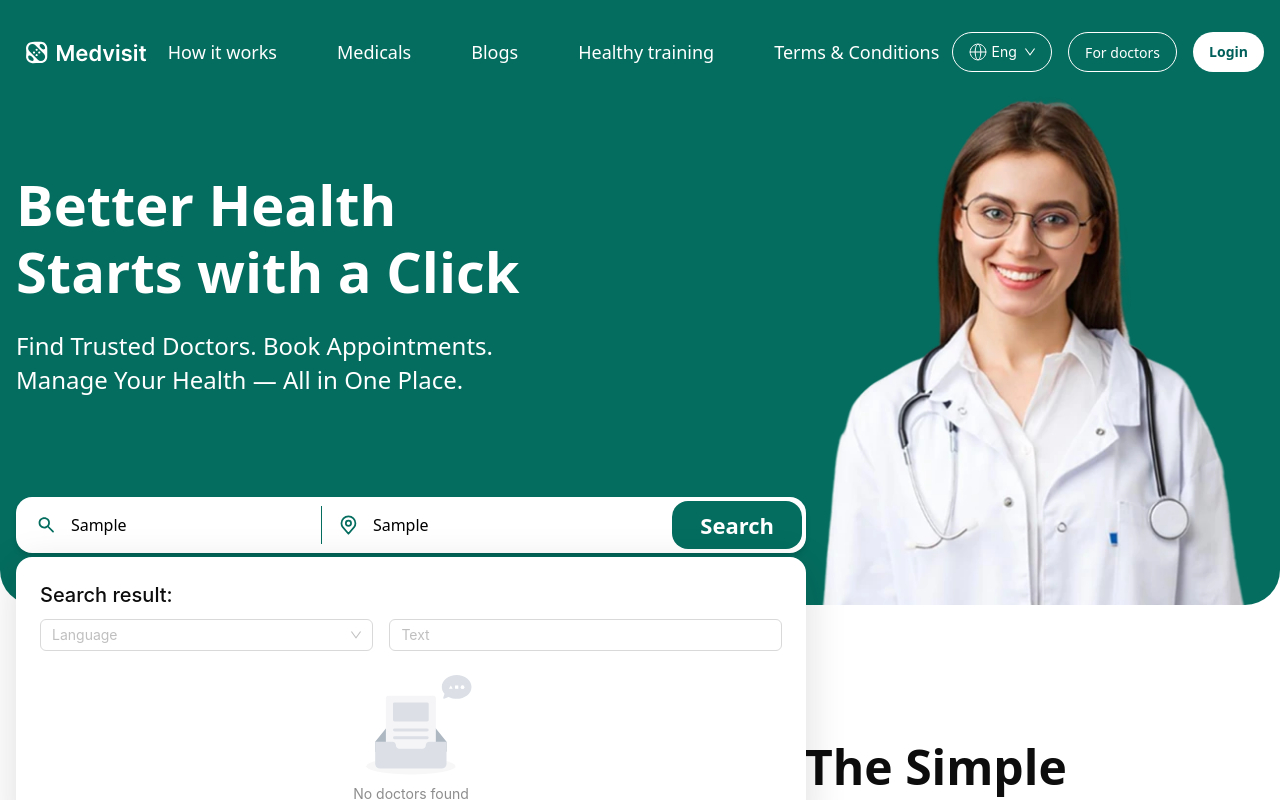
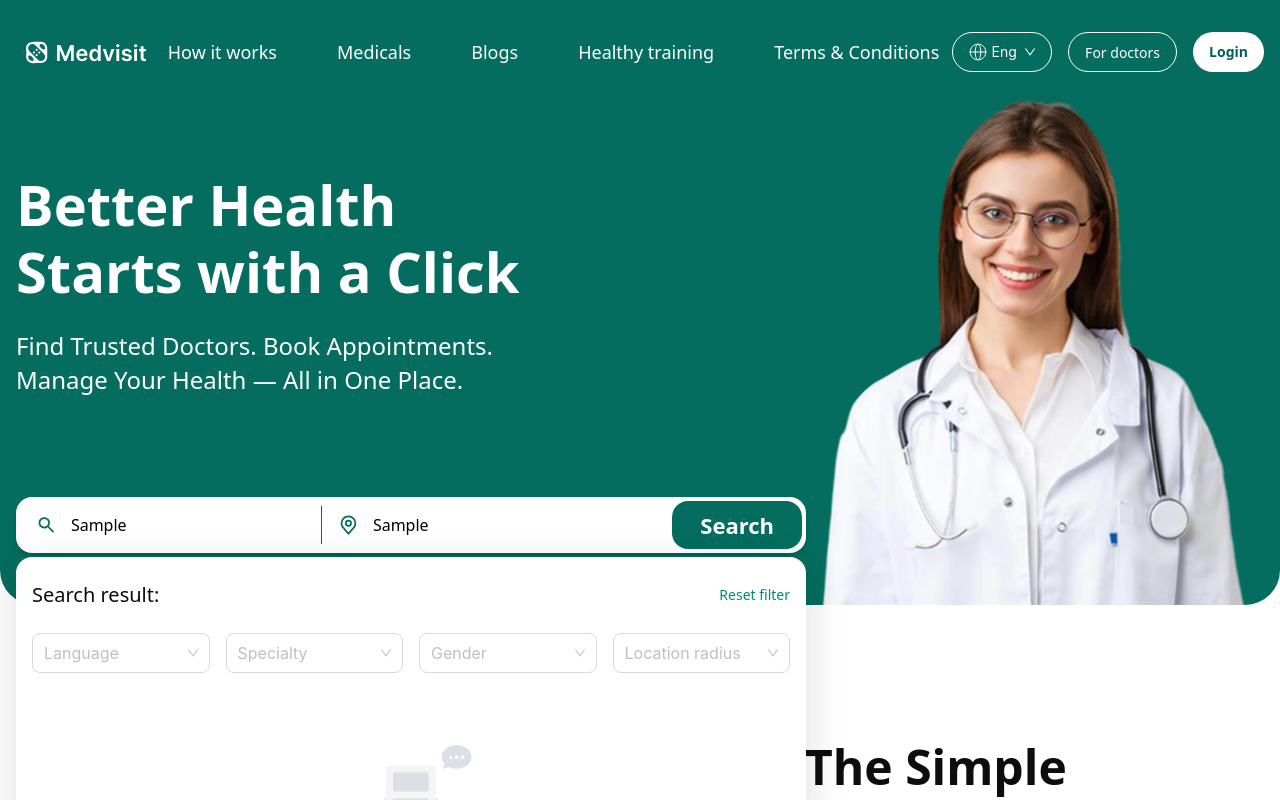
Before and after one commit to medbook-mir/medbook-frontend, a Next.js app: page /en in a window 1280 px wide. Both pictures are taken after typing "Sample", "Sample" into the empty fields and a click on the button "Search". Shown: the top 800 px of the page. Built offline with nearby package versions, Linux system fonts and the light colour scheme.

Commit message:
Implemented UI changes to search filter

```diff
--- a/src/components/home/hero/search-result.tsx
+++ b/src/components/home/hero/search-result.tsx
@@ -1,17 +1,22 @@
 'use client'
 
 import React, { useEffect, useState } from 'react'
-import { Input, Select, Row, Col, Typography, Spin, Empty } from 'antd'
+import { Select, Spin, Empty } from 'antd'
 import { mockDoctors } from '@/utils/helper'
 import { useRouter } from 'next/navigation'
 import { DoctorCard } from '@/components/shared/doctor-card'
+import { useTranslations } from 'next-intl'
 
 const { Option } = Select
-const { Title, Text } = Typography
 
 const DoctorSearchResult = ({ searchDoctor }: { searchDoctor: string }) => {
+  const t = useTranslations('homePage.searchResults')
   const [loading, setLoading] = useState(false)
   const [results, setResults] = useState<typeof mockDoctors>([])
+  const [language, setLanguage] = useState<string | undefined>(undefined)
+  const [specialty, setSpecialty] = useState<string | undefined>(undefined)
+  const [gender, setGender] = useState<string | undefined>(undefined)
+  const [locationRadius, setLocationRadius] = useState<string | undefined>(undefined)
   const router = useRouter()
 
   useEffect(() => {
@@ -30,32 +35,128 @@ const DoctorSearchResult = ({ searchDoctor }: { searchDoctor: string }) => {
     return () => clearTimeout(timeout)
   }, [searchDoctor])
 
+  const handleResetFilter = () => {
+    setLanguage(undefined)
+    setSpecialty(undefined)
+    setGender(undefined)
+    setLocationRadius(undefined)
+  }
+
+  const specialties = [
+    { value: 'gynecologist', label: t('specialties.gynecologist') },
+    { value: 'pediatrician', label: t('specialties.pediatrician') },
+    { value: 'dentist', label: t('specialties.dentist') },
+    { value: 'surgeon', label: t('specialties.surgeon') },
+    { value: 'dermatologist', label: t('specialties.dermatologist') },
+  ]
+
+  const languages = [
+    { value: 'english', label: t('languages.english') },
+    { value: 'russian', label: t('languages.russian') },
+    { value: 'uzbek', label: t('languages.uzbek') },
+  ]
+
+  const genders = [
+    { value: 'male', label: t('genders.male') },
+    { value: 'female', label: t('genders.female') },
+    { value: 'any', label: t('genders.any') },
+  ]
+
   return (
-    <div style={{ padding: 24, maxWidth: 900, margin: '0 auto' }}>
-      <Title level={4} style={{ fontWeight: 500, color: '#0D0D0D', fontSize: 20 }}>
-        Search result:
-      </Title>
+    <div className="mx-auto w-full max-w-[900px] space-y-6 px-4 py-6">
+      {/* Header with title and reset filter */}
+      <div className="flex items-center justify-between">
+        <h2 className="text-xl font-medium text-[#0D0D0D]">{t('title')}</h2>
+        <button
+          onClick={handleResetFilter}
+          className="text-sm font-medium text-[#008A7C] hover:underline"
+        >
+          {t('resetFilter')}
+        </button>
+      </div>
 
-      <Row style={{ marginBottom: 24, width: '100%', gap: 16 }}>
-        <Col flex={1.5}>
-          <Select placeholder="Language" style={{ width: '100%' }}>
-            <Option value="en">English</Option>
-            <Option value="uz">Uzbek</Option>
-            <Option value="ru">Russian</Option>
+      {/* Filters Row */}
+      <div className="grid grid-cols-1 gap-4 sm:grid-cols-2 lg:grid-cols-4">
+        {/* Language Filter */}
+        <Select
+          placeholder={t('filters.language')}
+          value={language}
+          onChange={setLanguage}
+          allowClear
+          className="w-full"
+          size="large"
+        >
+          {languages.map((lang) => (
+            <Option key={lang.value} value={lang.value}>
+              {lang.label}
+            </Option>
+          ))}
         </Select>
-        </Col>
-        <Col flex={1}>
-          <Input placeholder="Text" style={{ width: '100%' }} />
-        </Col>
-      </Row>
 
+        {/* Specialty Filter */}
+        <Select
+          placeholder={t('filters.specialty')}
+          value={specialty}
+          onChange={setSpecialty}
+          allowClear
+          className="w-full"
+          size="large"
+          showSearch
+          optionFilterProp="children"
+        >
+          {specialties.map((spec) => (
+            <Option key={spec.value} value={spec.value}>
+              {spec.label}
+            </Option>
+          ))}
+        </Select>
+
+        {/* Gender Filter */}
+        <Select
+          placeholder={t('filters.gender')}
+          value={gender}
+          onChange={setGender}
+          allowClear
+          className="w-full"
+          size="large"
+        >
+          {genders.map((gen) => (
+            <Option key={gen.value} value={gen.value}>
+              {gen.label}
+            </Option>
+          ))}
+        </Select>
+
+        {/* Location Radius Filter */}
+        <Select
+          placeholder={t('filters.locationRadius')}
+          value={locationRadius}
+          onChange={setLocationRadius}
+          allowClear
+          className="w-full"
+          size="large"
+        >
+          <Option value="5km">5 km</Option>
+          <Option value="10km">10 km</Option>
+          <Option value="20km">20 km</Option>
+          <Option value="50km">50 km</Option>
+        </Select>
+      </div>
+
+      {/* Results */}
+      <div className="space-y-4">
         {loading ? (
-        <Spin style={{ margin: '0 auto', display: 'block' }} tip="Loading doctors..." />
+          <div className="flex justify-center py-12">
+            <Spin size="large" tip={t('loading')} />
+          </div>
         ) : results.length > 0 ? (
           results.map((doctor) => <DoctorCard key={doctor.id} doctor={doctor} router={router} />)
         ) : searchDoctor ? (
-        <Empty description="No doctors found" />
+          <div className="py-12">
+            <Empty description={t('noResults')} />
+          </div>
         ) : null}
+      </div>
     </div>
   )
 }
--- a/src/messages/en.json
+++ b/src/messages/en.json
@@ -12,6 +12,35 @@
       "description": "Hold incredible events, share knowledge, build and grow your product, create opportunity",
       "search_placeholder": "Search for a doctor, clinic, or service",
       "location": "Location"
+    },
+    "searchResults": {
+      "title": "Search result:",
+      "resetFilter": "Reset filter",
+      "filters": {
+        "language": "Language",
+        "specialty": "Specialty",
+        "gender": "Gender",
+        "locationRadius": "Location radius"
+      },
+      "specialties": {
+        "gynecologist": "Gynecologist",
+        "pediatrician": "Pediatrician",
+        "dentist": "Dentist",
+        "surgeon": "Surgeon",
+        "dermatologist": "Dermatologist"
+      },
+      "languages": {
+        "english": "English",
+        "russian": "Russian",
+        "uzbek": "Uzbek"
+      },
+      "genders": {
+        "male": "Male",
+        "female": "Female",
+        "any": "Any"
+      },
+      "noResults": "No doctors found",
+      "loading": "Loading doctors..."
     },
     "solutions": {
       "title": "From Booking to Care — The Simple Process",
@@ -46,11 +75,11 @@
     },
     "blog": {
       "title": "Blog",
-      "description": "Our blog is more than just news — it’s a space for learning and connection. Find out how Medvisit is making healthcare simpler, smarter, and more human."
+      "description": "Our blog is more than just news — it's a space for learning and connection. Find out how Medvisit is making healthcare simpler, smarter, and more human."
     },
     "faqsSection": {
       "title": "Frequently asked questions",
-      "description": "From using the platform to booking appointments, we’re here to guide you. Check out the answers to the most common questions from our community.",
+      "description": "From using the platform to booking appointments, we're here to guide you. Check out the answers to the most common questions from our community.",
       "items": [
         {
           "title": "How do I book, reschedule, or cancel an appointment?",
@@ -481,11 +510,11 @@
       },
       "section11": {
         "title": "11. TERMINATION",
-        "content": "We may terminate or suspend your account and access to our platform immediately, without prior notice or liability, for any reason whatsoever, including without limitation if you breach the Terms. Upon termination, your right to use the platform will cease immediately. All provisions of the Terms which by their nature should survive termination shall survive termination, including ownership provisions, warranty disclaimers, indemnity, and limitations of liability."
+        "content": "We may terminate or suspend your account and access to our platform immediately, without prior notice or liability, for any reason whatsoever, including without limitation if you breach the Terms. Upon termination, your right to use the platform will cease immediately."
       },
       "section12": {
-        "title": "12. GOVERNING LAW AND DISPUTE RESOLUTION",
-        "content": "These Terms shall be interpreted and governed by the laws of the jurisdiction in which MedVisit operates, without regard to its conflict of law provisions. Any disputes arising from these Terms or your use of the platform shall be resolved through binding arbitration in accordance with the rules of the American Arbitration Association. You waive any right to a jury trial and agree to resolve disputes on an individual basis."
+        "title": "12. GOVERNING LAW",
+        "content": "These Terms shall be interpreted and governed by applicable laws. You waive any right to a jury trial and agree to resolve disputes on an individual basis."
       },
       "acceptanceText": "I confirm that I have read and accept the terms and conditions and privacy policy.",
       "cancelButton": "Cancel",
--- a/src/messages/oz.json
+++ b/src/messages/oz.json
@@ -13,6 +13,35 @@
       "search_placeholder": "Шифокор, клиника ёки хизматни қидиринг",
       "location": "Жойлашув"
     },
+    "searchResults": {
+  "title": "Қидирув натижалари:",
+  "resetFilter": "Фильтрни тиклаш",
+  "filters": {
+    "language": "Тил",
+    "specialty": "Мутаҳассислик",
+    "gender": "Жинс",
+    "locationRadius": "Қидирув радиуси"
+  },
+  "specialties": {
+    "gynecologist": "Гинеколог",
+    "pediatrician": "Педиатр",
+    "dentist": "Стоматолог",
+    "surgeon": "Жарроҳ",
+    "dermatologist": "Дерматолог"
+  },
+  "languages": {
+    "english": "Инглиз тили",
+    "russian": "Рус тили",
+    "uzbek": "Ўзбек тили"
+  },
+  "genders": {
+    "male": "Эркак",
+    "female": "Аёл",
+    "any": "Ҳар қандай"
+  },
+  "noResults": "Шифокорлар топилмади",
+  "loading": "Шифокорлар юкланмоқда..."
+},
     "solutions": {
       "title": "Ёзилишдан парваришгача — оддий жараён",
       "complaints": {
--- a/src/messages/ru.json
+++ b/src/messages/ru.json
@@ -12,6 +12,35 @@
       "description": "Проводите невероятные мероприятия, делитесь знаниями, развивайте свой продукт, создавайте новые возможности",
       "search_placeholder": "Найдите врача, клинику или услугу",
       "location": "Местоположение"
+    },
+    "searchResults": {
+      "title": "Результаты поиска:",
+      "resetFilter": "Сбросить фильтр",
+      "filters": {
+        "language": "Язык",
+        "specialty": "Специальность",
+        "gender": "Пол",
+        "locationRadius": "Радиус поиска"
+      },
+      "specialties": {
+        "gynecologist": "Гинеколог",
+        "pediatrician": "Педиатр",
+        "dentist": "Стоматолог",
+        "surgeon": "Хирург",
+        "dermatologist": "Дерматолог"
+      },
+      "languages": {
+        "english": "Английский",
+        "russian": "Русский",
+        "uzbek": "Узбекский"
+      },
+      "genders": {
+        "male": "Мужской",
+        "female": "Женский",
+        "any": "Любой"
+      },
+      "noResults": "Врачи не найдены",
+      "loading": "Загрузка врачей..."
     },
     "solutions": {
       "title": "От записи до заботы — простой процесс",
--- a/src/messages/uz.json
+++ b/src/messages/uz.json
@@ -12,6 +12,35 @@
       "description": "Ajoyib tadbirlar o'tkazing, bilim ulashing, mahsulotingizni rivojlantiring va yangi imkoniyatlar yarating",
       "search_placeholder": "Shifokor, klinika yoki xizmat qidiring",
       "location": "Joylashuv"
+    },
+    "searchResults": {
+      "title": "Qidiruv natijalari:",
+      "resetFilter": "Filtrni tiklash",
+      "filters": {
+        "language": "Til",
+        "specialty": "Mutaxassislik",
+        "gender": "Jins",
+        "locationRadius": "Qidiruv radiusi"
+      },
+      "specialties": {
+        "gynecologist": "Ginekolog",
+        "pediatrician": "Pediatr",
+        "dentist": "Stomatolog",
+        "surgeon": "Jarroh",
+        "dermatologist": "Dermatolog"
+      },
+      "languages": {
+        "english": "Ingliz tili",
+        "russian": "Rus tili",
+        "uzbek": "O'zbek tili"
+      },
+      "genders": {
+        "male": "Erkak",
+        "female": "Ayol",
+        "any": "Har qanday"
+      },
+      "noResults": "Shifokorlar topilmadi",
+      "loading": "Shifokorlar yuklanmoqda..."
     },
     "solutions": {
       "title": "Navbatdan davolanishgacha — Oddiy jarayon",
```
Lines whose indentation alone changed are shown as unchanged.
